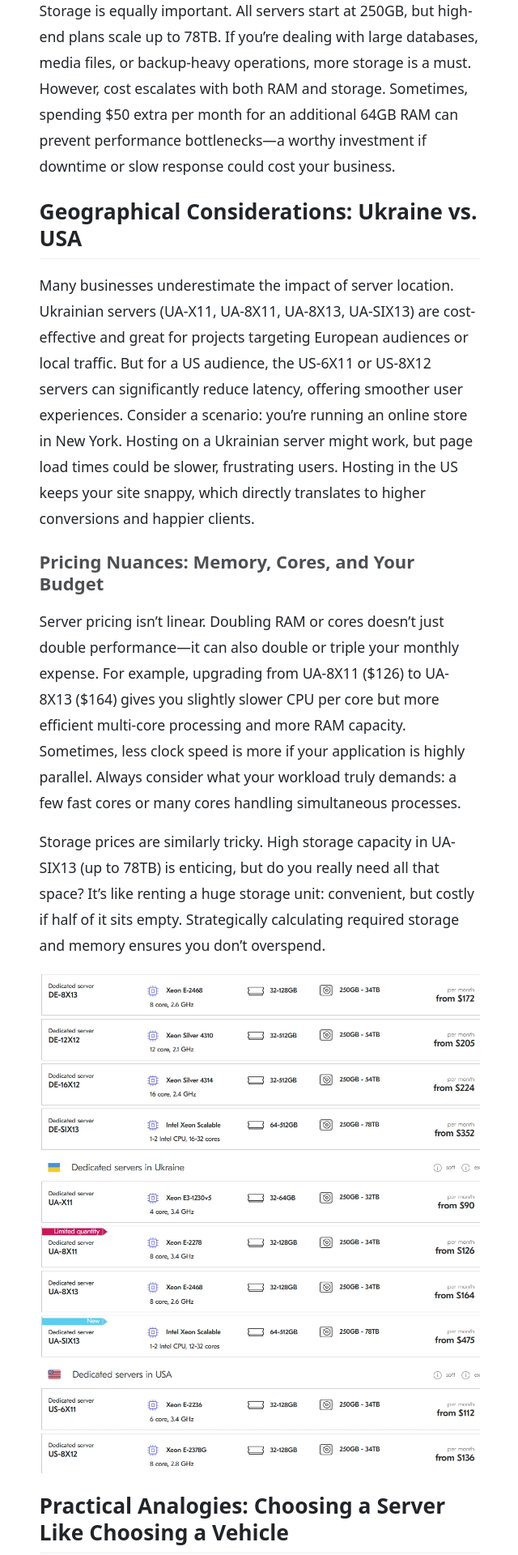
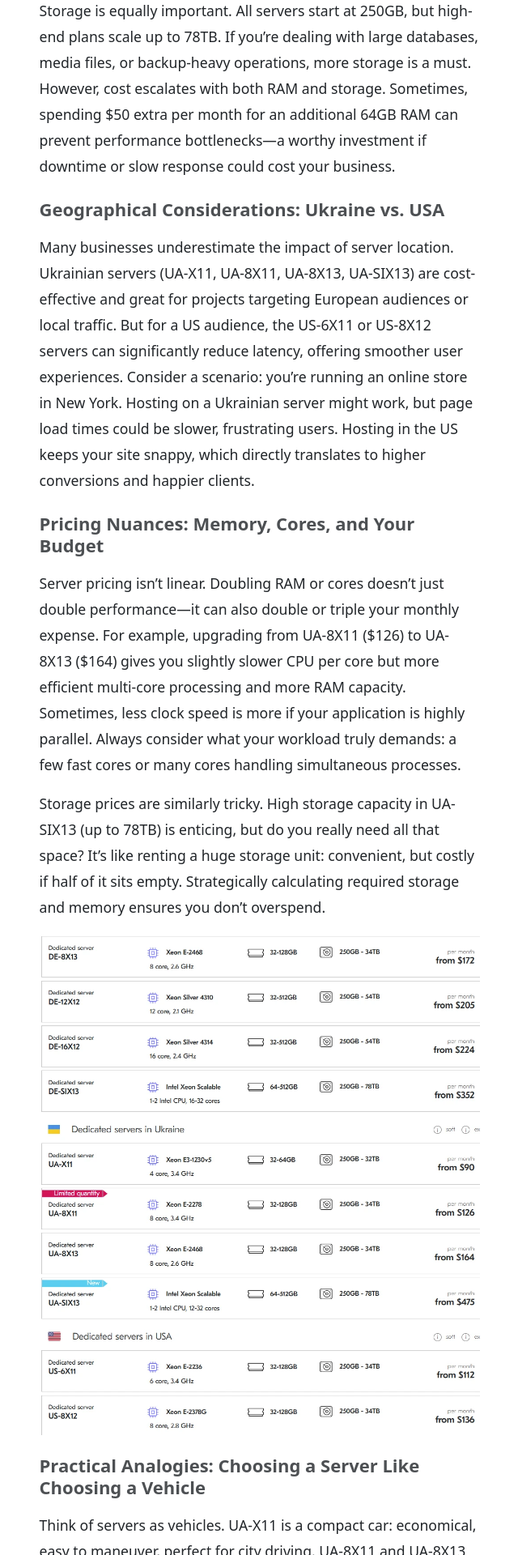
Before and after one commit to opensourcefeed/insights, a Jekyll site: the page built from _posts/2026-02-09-dedicated-server-plans-guide.md, in a window 1280 px wide. Shown: the part 2490-4410 px from the top of the page at 81% size, without its empty margins (319-959 px from the left). Built offline with Jekyll 4.4.1, drawn with Linux system fonts in a browser that asks for light colours; comment, search, counter and statistics services are not loaded.

Commit message:
Correct the heading styles

```diff
--- a/_posts/2026-02-09-dedicated-server-plans-guide.md
+++ b/_posts/2026-02-09-dedicated-server-plans-guide.md
@@ -30,7 +30,7 @@ Across the USA, **US-6X11 (6 cores, 3.4 GHz, $112/month)** and **US-8X12 (8 core
 
 RAM is a silent hero. For instance, all UA servers start at 32GB, but the top-tier UA-SIX13 goes all the way to 512GB. That’s like having an enormous pantry versus a tiny cupboard—you can cook bigger, more complex meals without running out of space. Storage is equally important. All servers start at 250GB, but high-end plans scale up to 78TB. If you’re dealing with large databases, media files, or backup-heavy operations, more storage is a must. However, cost escalates with both RAM and storage. Sometimes, spending $50 extra per month for an additional 64GB RAM can prevent performance bottlenecks—a worthy investment if downtime or slow response could cost your business.
 
-## Geographical Considerations: Ukraine vs. USA
+### Geographical Considerations: Ukraine vs. USA
 
 Many businesses underestimate the impact of server location. Ukrainian servers (UA-X11, UA-8X11, UA-8X13, UA-SIX13) are cost-effective and great for projects targeting European audiences or local traffic. But for a US audience, the US-6X11 or US-8X12 servers can significantly reduce latency, offering smoother user experiences. Consider a scenario: you’re running an online store in New York. Hosting on a Ukrainian server might work, but page load times could be slower, frustrating users. Hosting in the US keeps your site snappy, which directly translates to higher conversions and happier clients.
 
@@ -42,7 +42,7 @@ Storage prices are similarly tricky. High storage capacity in UA-SIX13 (up to 78
 
 ![VPS comparisons](/insights/assets/images/post-images/vps-compare.webp)
 
-## Practical Analogies: Choosing a Server Like Choosing a Vehicle
+### Practical Analogies: Choosing a Server Like Choosing a Vehicle
 
 Think of servers as vehicles. UA-X11 is a compact car: economical, easy to maneuver, perfect for city driving. UA-8X11 and UA-8X13 are sedans and SUVs: comfortable, flexible, suitable for medium-sized families (projects) with heavier cargo. UA-SIX13? That’s a truck or limousine: powerful, capable of transporting tons of data, but with a higher fuel (cost) requirement. US-based servers are like local dealerships: they reduce delivery times (latency) and ensure maintenance is nearby. The analogy is simple but effective: choose your server like you choose transportation—based on your destination, load, and speed requirements.
 
```
